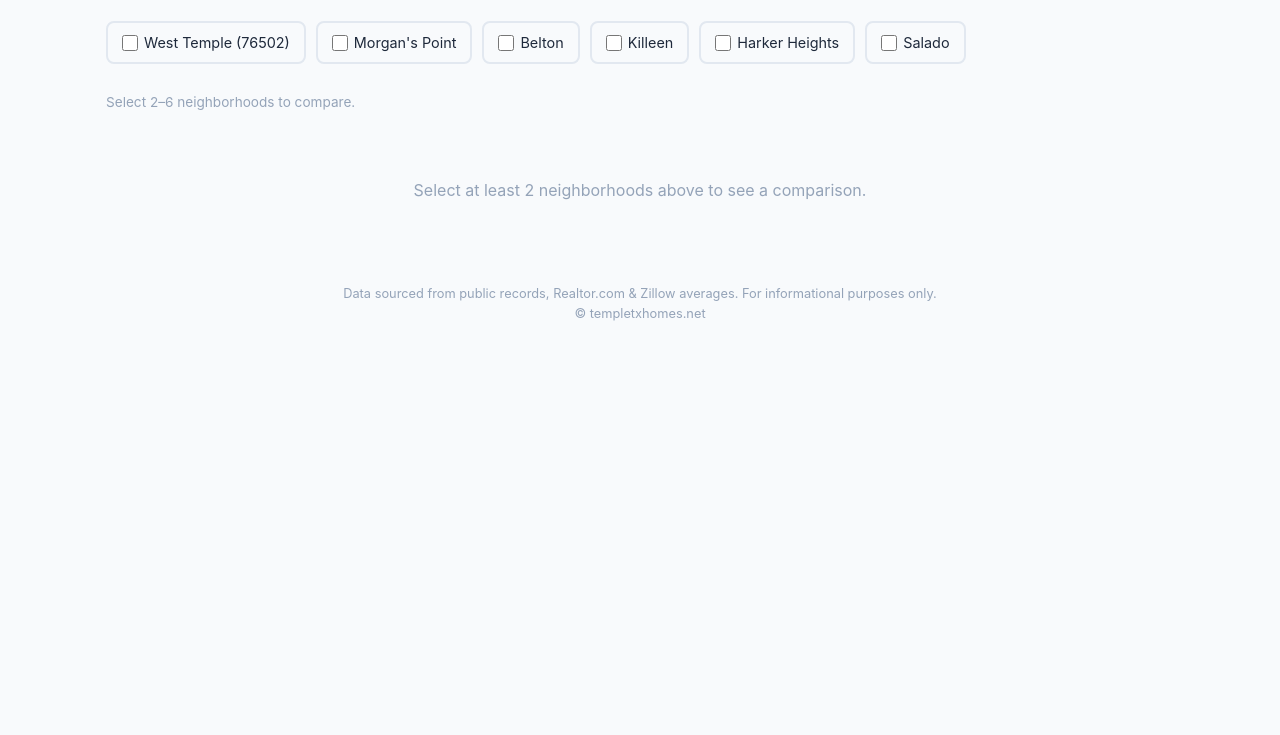
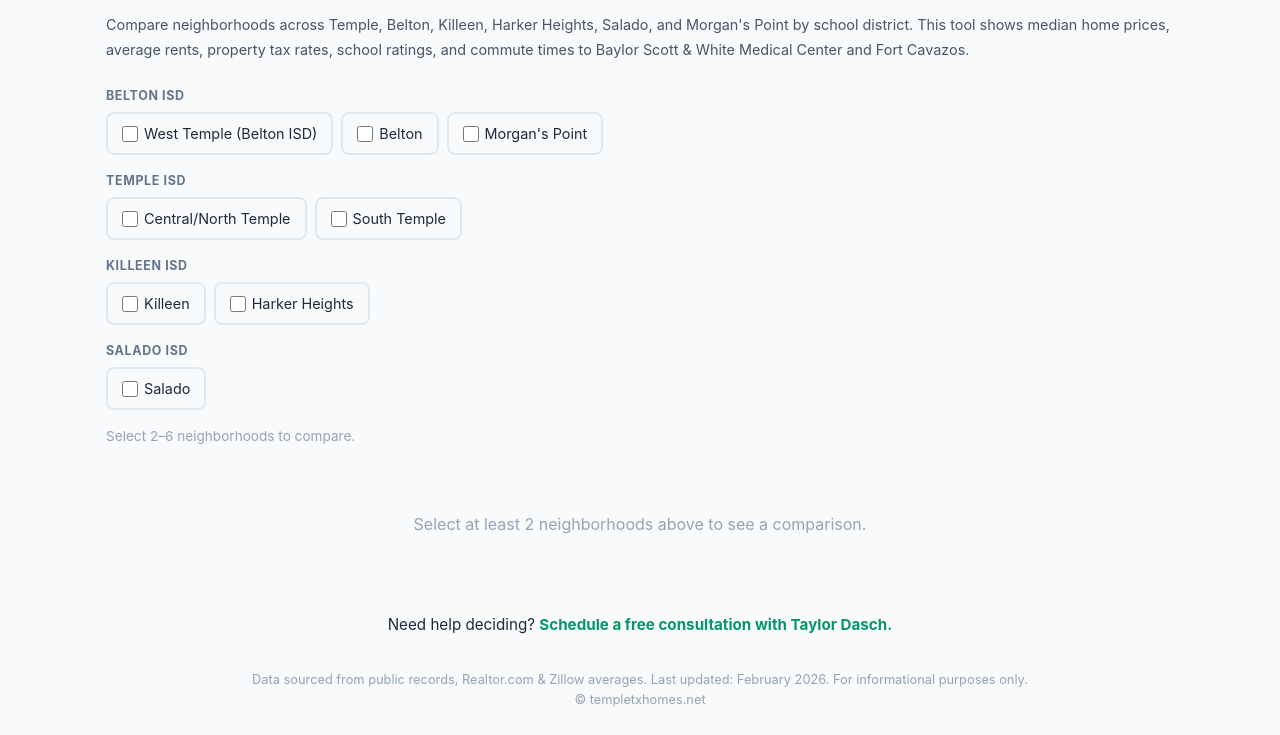
Before and after one commit to TaylorDasch/temple-real-estate-tools, a website: page tools/neighborhood-comparison.html in a window 1280 px wide. Shown: the part 100-835 px from the top of the page. Before the commit the page ends 800 px from the top, so only its background shows below. Drawn offline with Linux system fonts and the light colour scheme.

Commit message:
Update neighborhood comparison with school district grouping and SEO content
Reorganize neighborhoods by school district (Belton, Temple, Killeen, Salado ISD),
add Central/North Temple and South Temple areas, SEO paragraph, consultation CTA,
and last-updated date in footer.

Co-Authored-By: Claude Opus 4.5 <noreply@anthropic.com>

```diff
--- a/tools/neighborhood-comparison.html
+++ b/tools/neighborhood-comparison.html
@@ -9,8 +9,11 @@
 body{font-family:-apple-system,BlinkMacSystemFont,'Segoe UI',Roboto,sans-serif;background:#f8fafc;color:#1e293b;line-height:1.6}
 .container{max-width:1100px;margin:0 auto;padding:24px 16px}
 h1{font-size:1.75rem;margin-bottom:4px}
-.subtitle{color:#64748b;margin-bottom:24px;font-size:0.95rem}
-.selector{display:flex;flex-wrap:wrap;gap:10px;margin-bottom:28px}
+.subtitle{color:#64748b;margin-bottom:16px;font-size:0.95rem}
+.seo-text{color:#475569;font-size:0.9rem;margin-bottom:24px;line-height:1.7}
+.district-group{margin-bottom:16px}
+.district-group h3{font-size:0.78rem;text-transform:uppercase;letter-spacing:0.05em;color:#64748b;margin-bottom:6px}
+.district-group .checks{display:flex;flex-wrap:wrap;gap:8px}
 .selector label{display:flex;align-items:center;gap:6px;padding:8px 14px;border:2px solid #e2e8f0;border-radius:8px;cursor:pointer;font-size:0.9rem;transition:all .15s;user-select:none}
 .selector label:hover{border-color:#059669}
 .selector input:checked+span{color:#059669;font-weight:600}
@@ -30,6 +33,9 @@ tr:hover td:first-child{background:#f1f5f9}
 .best{color:#059669;font-weight:700}
 .worst{color:#dc2626;font-weight:500}
 .empty{text-align:center;padding:48px 16px;color:#94a3b8;font-size:1rem}
+.cta{text-align:center;margin-top:28px;font-size:0.95rem;color:#1e293b}
+.cta a{color:#059669;font-weight:700;text-decoration:none}
+.cta a:hover{text-decoration:underline}
 footer{text-align:center;margin-top:32px;color:#94a3b8;font-size:0.8rem}
 </style>
 </head>
@@ -37,13 +43,16 @@ footer{text-align:center;margin-top:32px;color:#94a3b8;font-size:0.8rem}
 <div class="container">
 <h1>Neighborhood Comparison</h1>
 <p class="subtitle">Compare Central Texas neighborhoods side-by-side for real estate investment.</p>
+<p class="seo-text">Compare neighborhoods across Temple, Belton, Killeen, Harker Heights, Salado, and Morgan's Point by school district. This tool shows median home prices, average rents, property tax rates, school ratings, and commute times to Baylor Scott &amp; White Medical Center and Fort Cavazos.</p>
 
 <div class="selector" id="selector"></div>
 <p class="hint">Select 2–6 neighborhoods to compare.</p>
 
 <div id="output"><div class="empty">Select at least 2 neighborhoods above to see a comparison.</div></div>
 
-<footer>Data sourced from public records, Realtor.com & Zillow averages. For informational purposes only.<br>&copy; templetxhomes.net</footer>
+<div class="cta">Need help deciding? <a href="https://templetxhomes.net/contact">Schedule a free consultation with Taylor Dasch.</a></div>
+
+<footer>Data sourced from public records, Realtor.com &amp; Zillow averages. Last updated: February 2026. For informational purposes only.<br>&copy; templetxhomes.net</footer>
 </div>
 
 <script>
@@ -51,13 +60,21 @@ footer{text-align:center;margin-top:32px;color:#94a3b8;font-size:0.8rem}
 // NEIGHBORHOOD_DATA — Update values here as market data changes
 // ============================================================
 const NEIGHBORHOOD_DATA = {
-  "West Temple (76502)": {
+  "West Temple (Belton ISD)": {
     medianPrice: 265000,
     avgRent: 1550,
     taxRate: 2.36,
     schoolRating: 7,
     commuteBSW: 8,
     commuteCavazos: 28
+  },
+  "Belton": {
+    medianPrice: 285000,
+    avgRent: 1600,
+    taxRate: 2.28,
+    schoolRating: 8,
+    commuteBSW: 12,
+    commuteCavazos: 30
   },
   "Morgan's Point": {
     medianPrice: 310000,
@@ -67,13 +84,21 @@ const NEIGHBORHOOD_DATA = {
     commuteBSW: 15,
     commuteCavazos: 35
   },
-  "Belton": {
-    medianPrice: 285000,
-    avgRent: 1600,
-    taxRate: 2.28,
-    schoolRating: 8,
-    commuteBSW: 12,
-    commuteCavazos: 30
+  "Central/North Temple": {
+    medianPrice: 230000,
+    avgRent: 1400,
+    taxRate: 2.40,
+    schoolRating: 5,
+    commuteBSW: 5,
+    commuteCavazos: 25
+  },
+  "South Temple": {
+    medianPrice: 210000,
+    avgRent: 1300,
+    taxRate: 2.40,
+    schoolRating: 5,
+    commuteBSW: 10,
+    commuteCavazos: 22
   },
   "Killeen": {
     medianPrice: 215000,
@@ -101,6 +126,16 @@ const NEIGHBORHOOD_DATA = {
   }
 };
 
+// ============================================================
+// DISTRICTS — Groups neighborhoods by school district
+// ============================================================
+const DISTRICTS = [
+  { name: "Belton ISD", areas: ["West Temple (Belton ISD)", "Belton", "Morgan's Point"] },
+  { name: "Temple ISD", areas: ["Central/North Temple", "South Temple"] },
+  { name: "Killeen ISD", areas: ["Killeen", "Harker Heights"] },
+  { name: "Salado ISD", areas: ["Salado"] }
+];
+
 const ROWS = [
   { key: "medianPrice", label: "Median Home Price", fmt: v => "$" + v.toLocaleString(), best: "low" },
   { key: "avgRent", label: "Average Rent (mo)", fmt: v => "$" + v.toLocaleString(), best: "high" },
@@ -110,14 +145,20 @@ const ROWS = [
   { key: "commuteCavazos", label: "Commute to Ft. Cavazos", fmt: v => v + " min", best: "low" }
 ];
 
-const names = Object.keys(NEIGHBORHOOD_DATA);
 const selectorEl = document.getElementById("selector");
 const outputEl = document.getElementById("output");
 
-names.forEach(n => {
-  const lbl = document.createElement("label");
-  lbl.innerHTML = `<input type="checkbox" value="${n}"><span>${n}</span>`;
-  selectorEl.appendChild(lbl);
+DISTRICTS.forEach(d => {
+  const group = document.createElement("div");
+  group.className = "district-group";
+  group.innerHTML = `<h3>${d.name}</h3><div class="checks"></div>`;
+  const checks = group.querySelector(".checks");
+  d.areas.forEach(n => {
+    const lbl = document.createElement("label");
+    lbl.innerHTML = `<input type="checkbox" value="${n}"><span>${n}</span>`;
+    checks.appendChild(lbl);
+  });
+  selectorEl.appendChild(group);
 });
 
 selectorEl.addEventListener("change", render);
```
